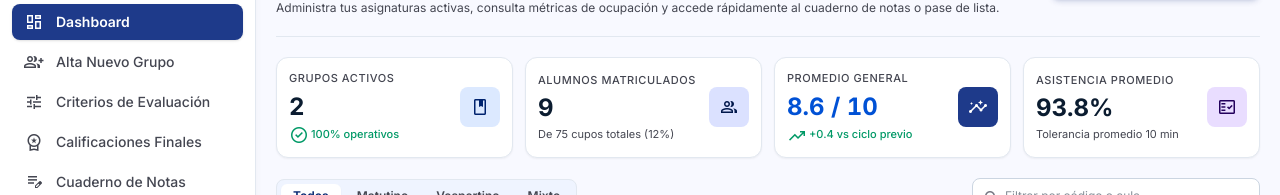
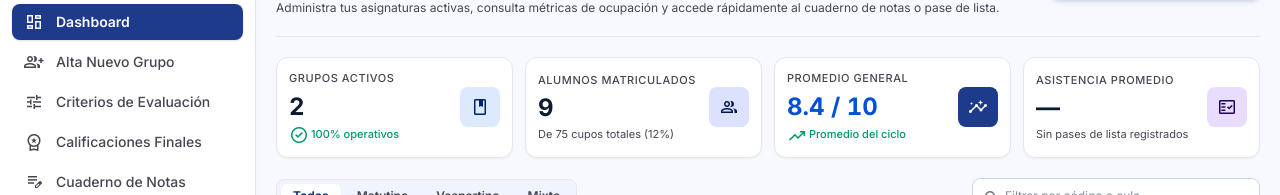
Before and after one commit to Yunuen0910/Calificaciones, a React (Vite) app: page / in a window 1280 px wide. Shown: the part 144-339 px from the top of the page. Built offline with nearby package versions, Linux system fonts and the light colour scheme.

Commit message:
feat(dashboard): calculate and display performance metrics
- Pass institutionInfo, activeCycle, and scores to DashboardView.
- Implement logic to compute average grades across active groups.
- Update LoginView to include institutionInfo context.

```diff
--- a/src/App.tsx
+++ b/src/App.tsx
@@ -491,7 +491,13 @@ export default function App() {
 
   // If no user is logged in, show the Login screen
   if (!currentUser) {
-    return <LoginView users={users} onLoginSuccess={handleLoginSuccess} />;
+    return (
+      <LoginView
+        users={users}
+        onLoginSuccess={handleLoginSuccess}
+        institutionInfo={institutionInfo}
+      />
+    );
   }
 
   // Groups to pass to views (if admin is viewing dashboard/cuaderno, let them see visible groups or all if visible is empty)
@@ -595,6 +601,8 @@ export default function App() {
           {activeTab === 'dashboard' && (
             <DashboardView
               groups={activeViewGroups}
+              activeCycle={activeCycle}
+              scores={scores}
               onOpenCreateGroup={() => setActiveTab('alta-grupo')}
               onSelectGroupForGrades={(g) => {
                 setSelectedGroupId(g.id);
--- a/src/components/DashboardView.tsx
+++ b/src/components/DashboardView.tsx
@@ -8,6 +8,8 @@ import { Group } from '../types';
 
 interface DashboardViewProps {
   groups: Group[];
+  activeCycle?: string;
+  scores?: Record<string, Record<string, number>>;
   onOpenCreateGroup: () => void;
   onSelectGroupForGrades: (group: Group) => void;
   onSelectGroupForAttendance: (group: Group) => void;
@@ -17,6 +19,8 @@ interface DashboardViewProps {
 
 export const DashboardView: React.FC<DashboardViewProps> = ({
   groups,
+  activeCycle,
+  scores,
   onOpenCreateGroup,
   onSelectGroupForGrades,
   onSelectGroupForAttendance,
@@ -38,6 +42,57 @@ export const DashboardView: React.FC<DashboardViewProps> = ({
   const totalStudents = groups.reduce((acc, g) => acc + g.students.length, 0);
   const totalCapacity = groups.reduce((acc, g) => acc + g.capacity, 0);
 
+  // Compute real average grade across all students in active groups
+  const averageGrade = React.useMemo(() => {
+    if (totalStudents === 0 || !scores) return null;
+    let sum = 0;
+    let count = 0;
+    for (const group of groups) {
+      for (const student of group.students) {
+        const studentScores = scores[student.id];
+        if (studentScores) {
+          const values = Object.values(studentScores);
+          for (const v of values) {
+            if (typeof v === 'number' && !isNaN(v)) {
+              sum += v;
+              count++;
+            }
+          }
+        }
+      }
+    }
+    return count > 0 ? sum / count : null;
+  }, [groups, scores, totalStudents]);
+
+  // Real attendance: check if any group has attendance sessions recorded, otherwise null
+  const averageAttendance = React.useMemo(() => {
+    if (totalStudents === 0) return null;
+    try {
+      const savedAttendance = localStorage.getItem('aulagrade_attendance_records');
+      if (savedAttendance) {
+        const records = JSON.parse(savedAttendance);
+        if (records && typeof records === 'object') {
+          let presents = 0;
+          let total = 0;
+          for (const dateKey of Object.keys(records)) {
+            const dayRecords = records[dateKey];
+            if (dayRecords && typeof dayRecords === 'object') {
+              for (const status of Object.values(dayRecords)) {
+                if (status === 'present') presents++;
+                if (status === 'late') presents += 0.8;
+                total++;
+              }
+            }
+          }
+          if (total > 0) return Math.round((presents / total) * 100);
+        }
+      }
+    } catch {
+      // ignore
+    }
+    return null;
+  }, [totalStudents]);
+
   return (
     <div className="flex flex-col w-full pb-16 px-space-lg pt-space-lg">
       {/* Top Header */}
@@ -47,7 +102,7 @@ export const DashboardView: React.FC<DashboardViewProps> = ({
             <span className="material-symbols-outlined text-sm">dashboard</span>
             <span>Gestión Académica</span>
             <span>•</span>
-            <span className="text-secondary font-semibold">Ciclo 2024-2025 • P2</span>
+            <span className="text-secondary font-semibold">{activeCycle || 'Ciclo Escolar Activo'}</span>
           </div>
           <h1 className="text-2xl font-bold text-on-surface tracking-tight">Dashboard de Grupos</h1>
           <p className="text-xs text-on-surface-variant">
@@ -70,9 +125,15 @@ export const DashboardView: React.FC<DashboardViewProps> = ({
           <div className="flex flex-col">
             <span className="text-[11px] text-on-surface-variant font-medium uppercase tracking-wider">Grupos Activos</span>
             <span className="text-2xl font-bold text-on-surface font-mono-numeric mt-1">{groups.length}</span>
-            <span className="text-[11px] text-emerald-600 font-medium flex items-center gap-0.5 mt-0.5">
-              <span className="material-symbols-outlined text-xs">check_circle</span> 100% operativos
-            </span>
+            {groups.length > 0 ? (
+              <span className="text-[11px] text-emerald-600 font-medium flex items-center gap-0.5 mt-0.5">
+                <span className="material-symbols-outlined text-xs">check_circle</span> 100% operativos
+              </span>
+            ) : (
+              <span className="text-[11px] text-slate-400 font-medium mt-0.5">
+                Sin materias registradas
+              </span>
+            )}
           </div>
           <div className="w-10 h-10 rounded-lg bg-surface-container-high text-primary flex items-center justify-center">
             <span className="material-symbols-outlined text-xl">class</span>
@@ -84,7 +145,9 @@ export const DashboardView: React.FC<DashboardViewProps> = ({
             <span className="text-[11px] text-on-surface-variant font-medium uppercase tracking-wider">Alumnos Matriculados</span>
             <span className="text-2xl font-bold text-on-surface font-mono-numeric mt-1">{totalStudents}</span>
             <span className="text-[11px] text-on-surface-variant mt-0.5">
-              De {totalCapacity} cupos totales ({Math.round((totalStudents / (totalCapacity || 1)) * 100)}%)
+              {totalCapacity > 0
+                ? `De ${totalCapacity} cupos totales (${Math.round((totalStudents / totalCapacity) * 100)}%)`
+                : '0 cupos asignados'}
             </span>
           </div>
           <div className="w-10 h-10 rounded-lg bg-secondary-fixed text-on-secondary-fixed flex items-center justify-center">
@@ -95,10 +158,18 @@ export const DashboardView: React.FC<DashboardViewProps> = ({
         <div className="bg-surface-container-lowest rounded-xl p-space-md border border-[#E2E8F0] shadow-xs flex items-center justify-between">
           <div className="flex flex-col">
             <span className="text-[11px] text-on-surface-variant font-medium uppercase tracking-wider">Promedio General</span>
-            <span className="text-2xl font-bold text-secondary font-mono-numeric mt-1">8.6 / 10</span>
-            <span className="text-[11px] text-emerald-600 font-medium flex items-center gap-0.5 mt-0.5">
-              <span className="material-symbols-outlined text-xs">trending_up</span> +0.4 vs ciclo previo
+            <span className="text-2xl font-bold text-secondary font-mono-numeric mt-1">
+              {averageGrade !== null ? `${averageGrade.toFixed(1)} / 10` : '—'}
             </span>
+            {averageGrade !== null ? (
+              <span className="text-[11px] text-emerald-600 font-medium flex items-center gap-0.5 mt-0.5">
+                <span className="material-symbols-outlined text-xs">trending_up</span> Promedio del ciclo
+              </span>
+            ) : (
+              <span className="text-[11px] text-slate-400 mt-0.5">
+                Sin calificaciones registradas
+              </span>
+            )}
           </div>
           <div className="w-10 h-10 rounded-lg bg-primary-container text-on-primary flex items-center justify-center">
             <span className="material-symbols-outlined text-xl">insights</span>
@@ -108,9 +179,11 @@ export const DashboardView: React.FC<DashboardViewProps> = ({
         <div className="bg-surface-container-lowest rounded-xl p-space-md border border-[#E2E8F0] shadow-xs flex items-center justify-between">
           <div className="flex flex-col">
             <span className="text-[11px] text-on-surface-variant font-medium uppercase tracking-wider">Asistencia Promedio</span>
-            <span className="text-2xl font-bold text-on-surface font-mono-numeric mt-1">93.8%</span>
+            <span className="text-2xl font-bold text-on-surface font-mono-numeric mt-1">
+              {averageAttendance !== null ? `${averageAttendance}%` : '—'}
+            </span>
             <span className="text-[11px] text-on-surface-variant mt-0.5">
-              Tolerancia promedio 10 min
+              {averageAttendance !== null ? 'Tolerancia promedio 10 min' : 'Sin pases de lista registrados'}
             </span>
           </div>
           <div className="w-10 h-10 rounded-lg bg-tertiary-fixed text-on-tertiary-fixed flex items-center justify-center">
```
Also changed, not shown: src/components/LoginView.tsx (+44 -18 lines), public/assets/aistudio/image_bb1cae79.png (added), public/assets/aistudio/image_e03a7ba9.png (added).
